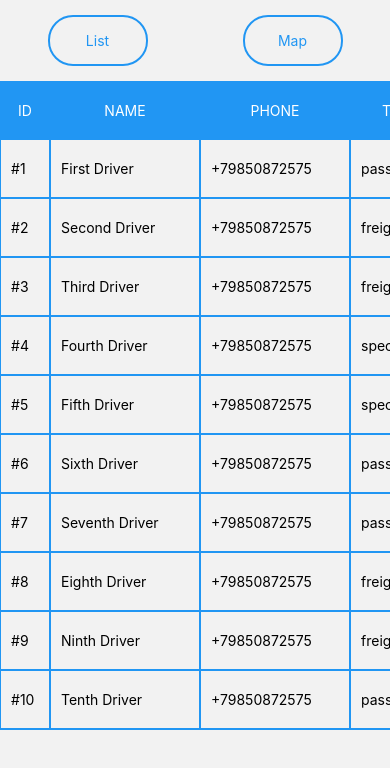
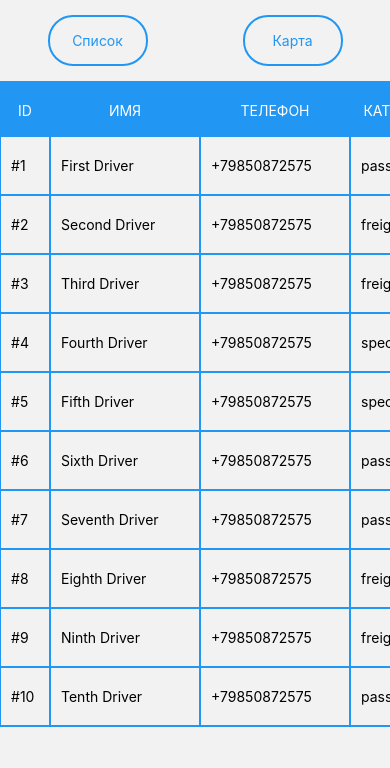
Before and after one commit to DefK1lla/react-native-welbex-test, a React Native app: screen /home in a window 390 px wide. Shown: the top 768 px of the page. Built offline with nearby package versions, Linux system fonts and the light colour scheme; what expo-localization would draw is missing.

Commit message:
feat: home screen translations

```diff
--- a/components/TransportsTable/TransportsTable.tsx
+++ b/components/TransportsTable/TransportsTable.tsx
@@ -15,10 +15,12 @@ const tableHead = ['id', 'name', 'phone', 'type']
 
 interface TransportsProps {
   transports: Transport[]
+  getHeaderLabel: (title: string) => string
 }
 
 export const TransportsTable: FC<TransportsProps> = ({
   transports,
+  getHeaderLabel,
 }) => {
   return (
     <ScrollView horizontal style={styles.wrapper}>
@@ -33,7 +35,7 @@ export const TransportsTable: FC<TransportsProps> = ({
                 styles.headerCell,
               ]}
             >
-              {t.toUpperCase()}
+              {getHeaderLabel(t).toUpperCase()}
             </Text>
           ))}
         </View>
@@ -74,6 +76,7 @@ const styles = StyleSheet.create({
   headerCell: {
     color: colors.white,
     textAlign: 'center',
+    paddingBottom: 0,
   },
   row: {
     flex: 1,
--- a/locales/en.json
+++ b/locales/en.json
@@ -1,3 +1,15 @@
 {
-  "hello_world": "Open up App.tsx to start working on your app!"
+  "hello_world": "Open up App.tsx to start working on your app!",
+  "home_screen": {
+    "tabs": {
+      "list": "List",
+      "map": "Map"
+    }
+  },
+  "words": {
+    "id": "id",
+    "name": "name",
+    "phone": "phone",
+    "type": "type"
+  }
 }
--- a/locales/ru.json
+++ b/locales/ru.json
@@ -1,3 +1,15 @@
 {
-  "hello_world": "Откройте App.tsx, чтобы начать работу над своим приложением!"
+  "hello_world": "Откройте App.tsx, чтобы начать работу над своим приложением!",
+  "home_screen": {
+    "tabs": {
+      "list": "Список",
+      "map": "Карта"
+    }
+  },
+  "words": {
+    "id": "id",
+    "name": "имя",
+    "phone": "телефон",
+    "type": "категория"
+  }
 }
--- a/screens/HomeScreen/HomeScreen.tsx
+++ b/screens/HomeScreen/HomeScreen.tsx
@@ -9,19 +9,31 @@ import colors from '../../shared/styles/colors'
 import { FC } from 'react'
 import { NativeStackScreenProps } from '@react-navigation/native-stack'
 import { RootStackParams } from '../../navigation'
+import { useTranslation } from 'react-i18next'
 
 type Props = NativeStackScreenProps<RootStackParams, 'home'>
 
 export const HomeScreen: FC<Props> = () => {
+  const { t } = useTranslation()
+
   const tabsContent = [
     {
-      header: <Text style={styles.tabBtn}>List</Text>,
+      header: (
+        <Text style={styles.tabBtn}>
+          {t('home_screen.tabs.list')}
+        </Text>
+      ),
       body: (
-        <TransportsTable transports={transports as Transport[]} />
+        <TransportsTable
+          getHeaderLabel={title => t(`words.${title}`)}
+          transports={transports as Transport[]}
+        />
       ),
     },
     {
-      header: <Text style={styles.tabBtn}>Map</Text>,
+      header: (
+        <Text style={styles.tabBtn}>{t('home_screen.tabs.map')}</Text>
+      ),
       body: <TransportsMap transports={transports as Transport[]} />,
     },
   ]
```
